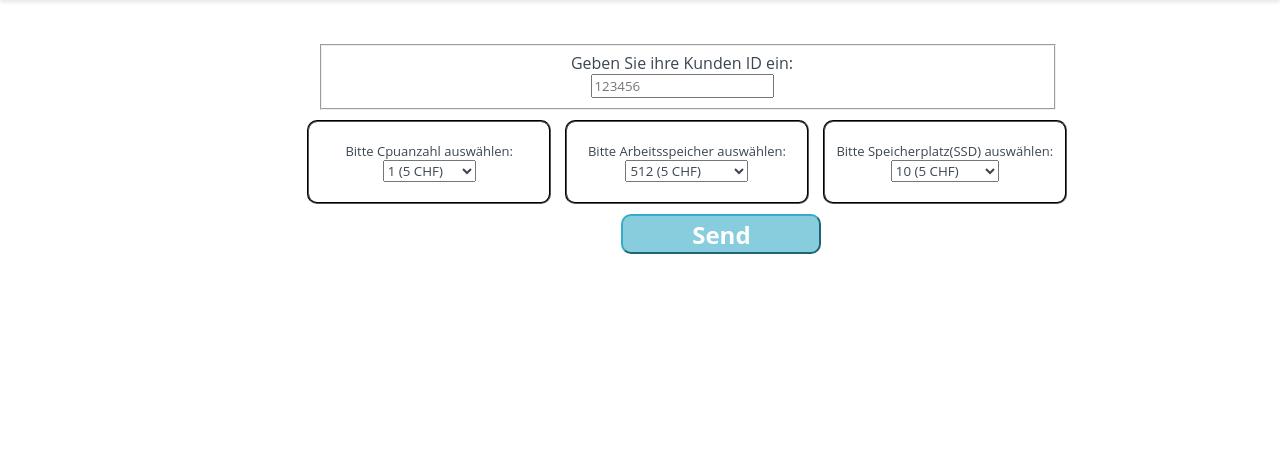
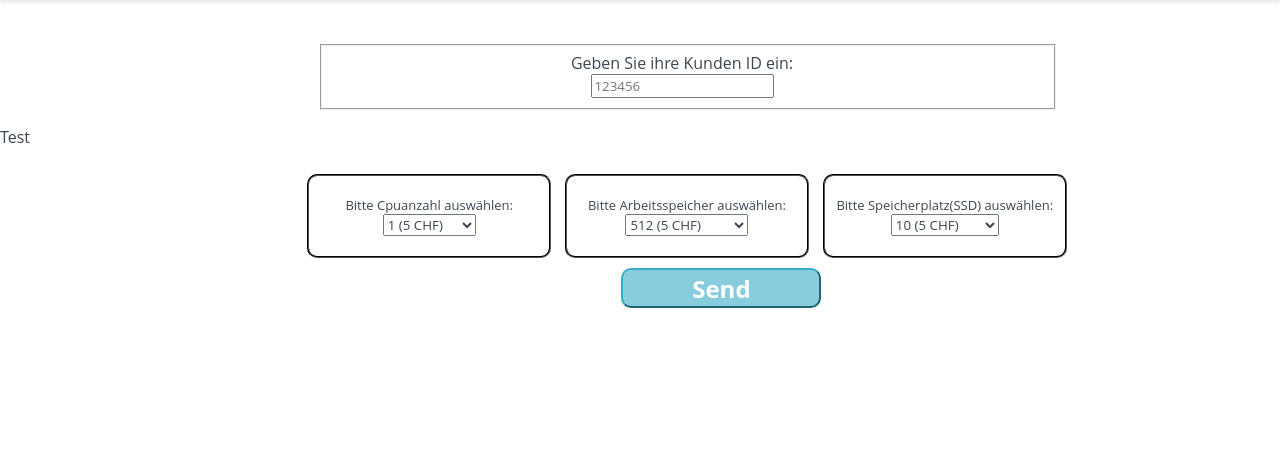
Before and after one commit to wasabianer/OmniCloud, a PHP site: page / in a window 1280 px wide. Shown: the part 45-521 px from the top of the page. Run offline with PHP 8.4, Linux system fonts and the light colour scheme.

Commit message:
Update index.php

```diff
--- a/index.php
+++ b/index.php
@@ -33,9 +33,12 @@
             <input type="text" name="k_id" id="k_id" placeholder="123456" required><br>
 
         </fieldset>
+        <div>
+            <p>Test</p>
+        </div>
         <fieldset class="spez">
             <label for="cpu">Bitte Cpuanzahl auswählen:</label> <br>
-            <select name="cpu" id="cpu">
+            <select name="cpu" id="cpu" class="sel">
                 <option value="1">1 (5 CHF)</option>
                 <option value="2">2 (10 CHF)</option>
                 <option value="4">4 (18 CHF)</option>
@@ -45,7 +48,7 @@
         </fieldset>
         <fieldset class="spez">
             <label for="ram">Bitte Arbeitsspeicher auswählen:</label> <br>
-            <select name="ram" id="ram">
+            <select name="ram" id="ram" class="sel">
                 <option value="512">512 (5 CHF)</option>
                 <option value="1024">1024 (10 CHF)</option>
                 <option value="2048">2048 (20 CHF)</option>
@@ -57,7 +60,7 @@
         </fieldset>
         <fieldset class="spez">
             <label for="ssd">Bitte Speicherplatz(SSD) auswählen:</label> <br>
-            <select name="ssd" id="ssd">
+            <select name="ssd" id="ssd" class="sel">
                 <option value="10">10 (5 CHF)</option>
                 <option value="20">20 (10 CHF)</option>
                 <option value="40">40 (20 CHF)</option>
```
